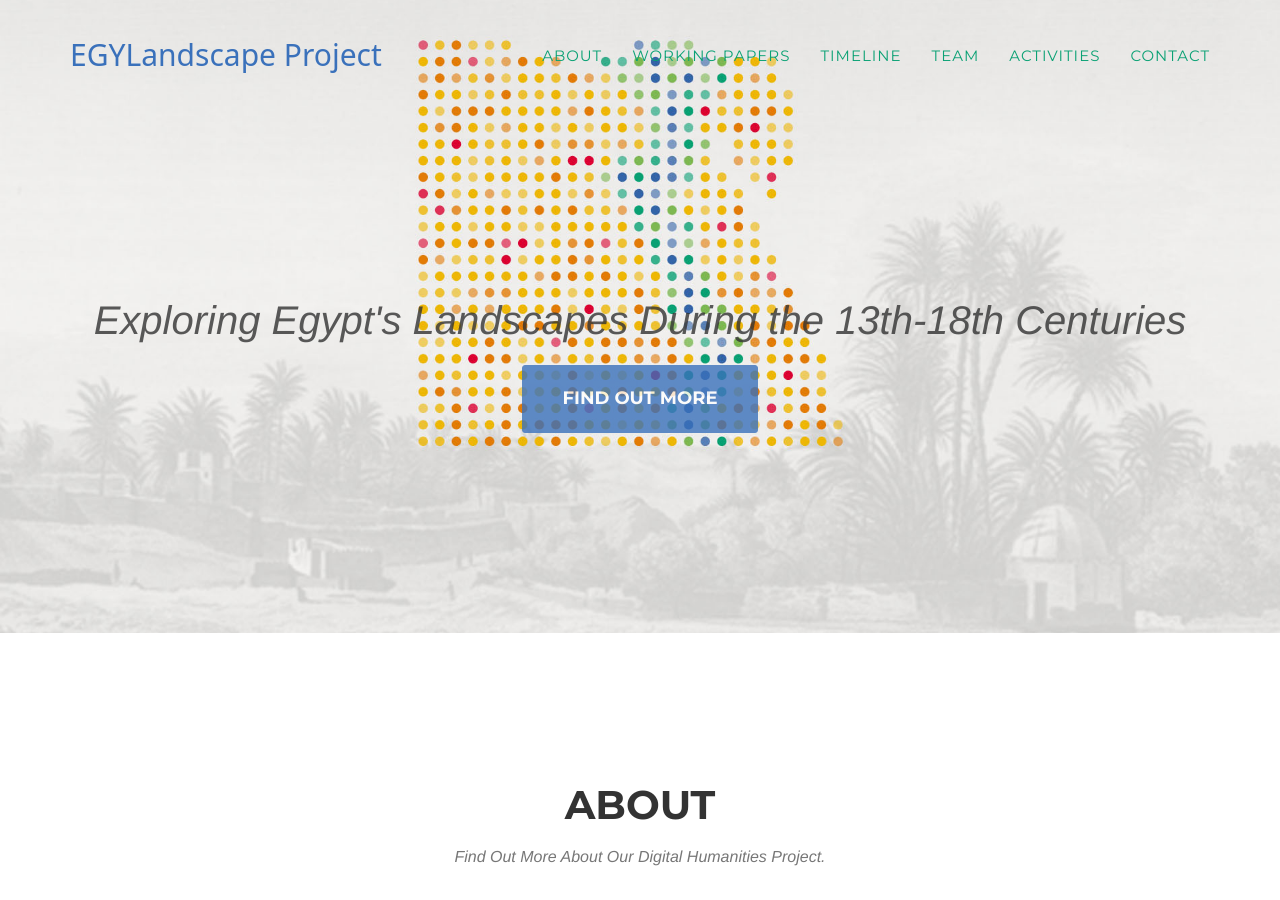
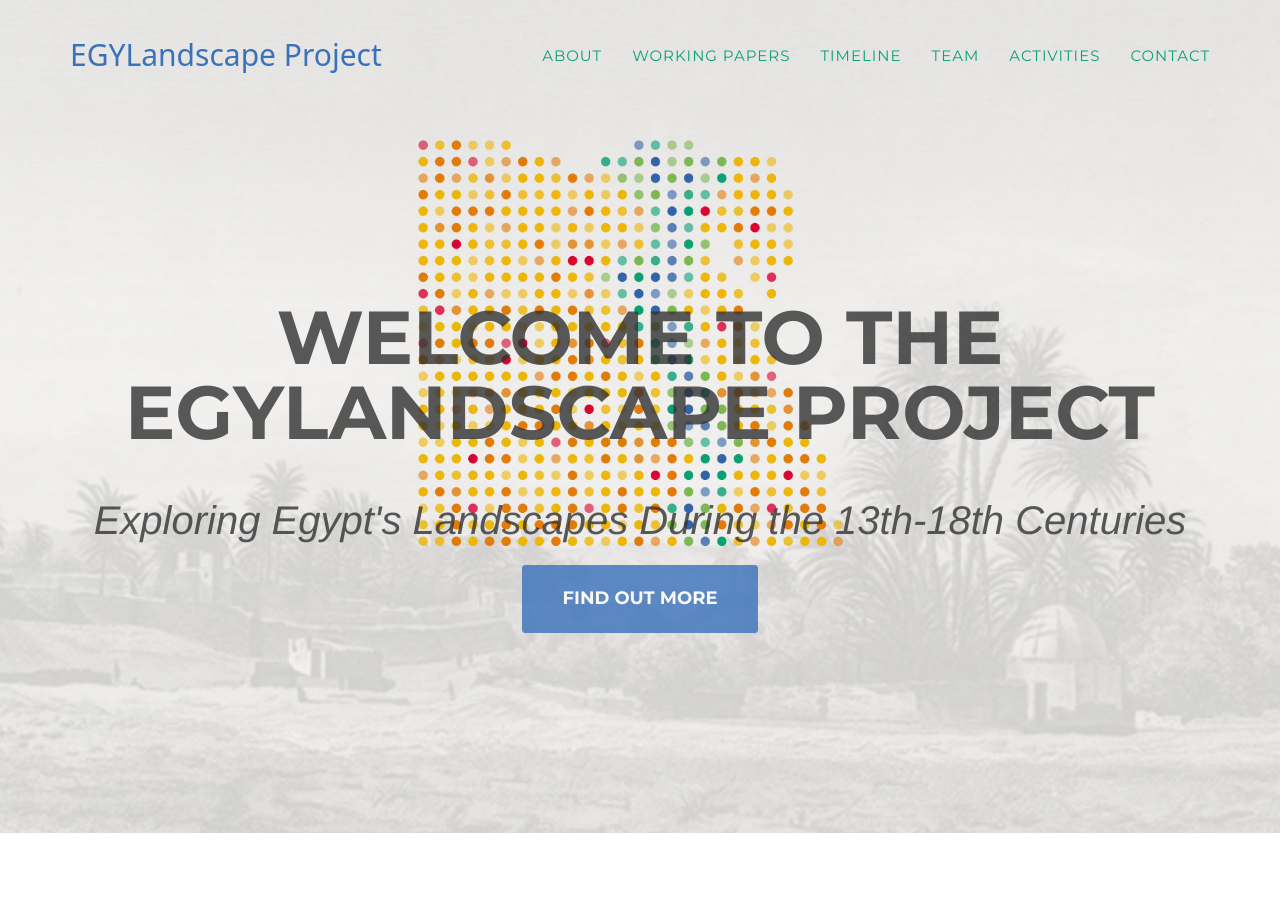
Before and after one commit to mhshaaban/egylandscapeproject.github.io, a Jekyll site: the page built from index.html, in a window 1280 px wide and 900 px high. Built offline with Jekyll 4.4.1, drawn with Linux system fonts in a browser that asks for light colours; some web fonts are replaced.

Commit message:
Update header.html

```diff
--- a/_includes/header.html
+++ b/_includes/header.html
@@ -47,6 +47,7 @@
     <header>
         <div class="container">
             <div class="intro-text">
+                <div class="intro-heading">Welcome to the EGYLandscape Project</div>
                 <div class="intro-lead-in">Exploring Egypt's Landscapes During the 13th-18th Centuries</div>
                 <a href="#services" class="page-scroll btn btn-xl">Find Out More</a>
             </div>
```
